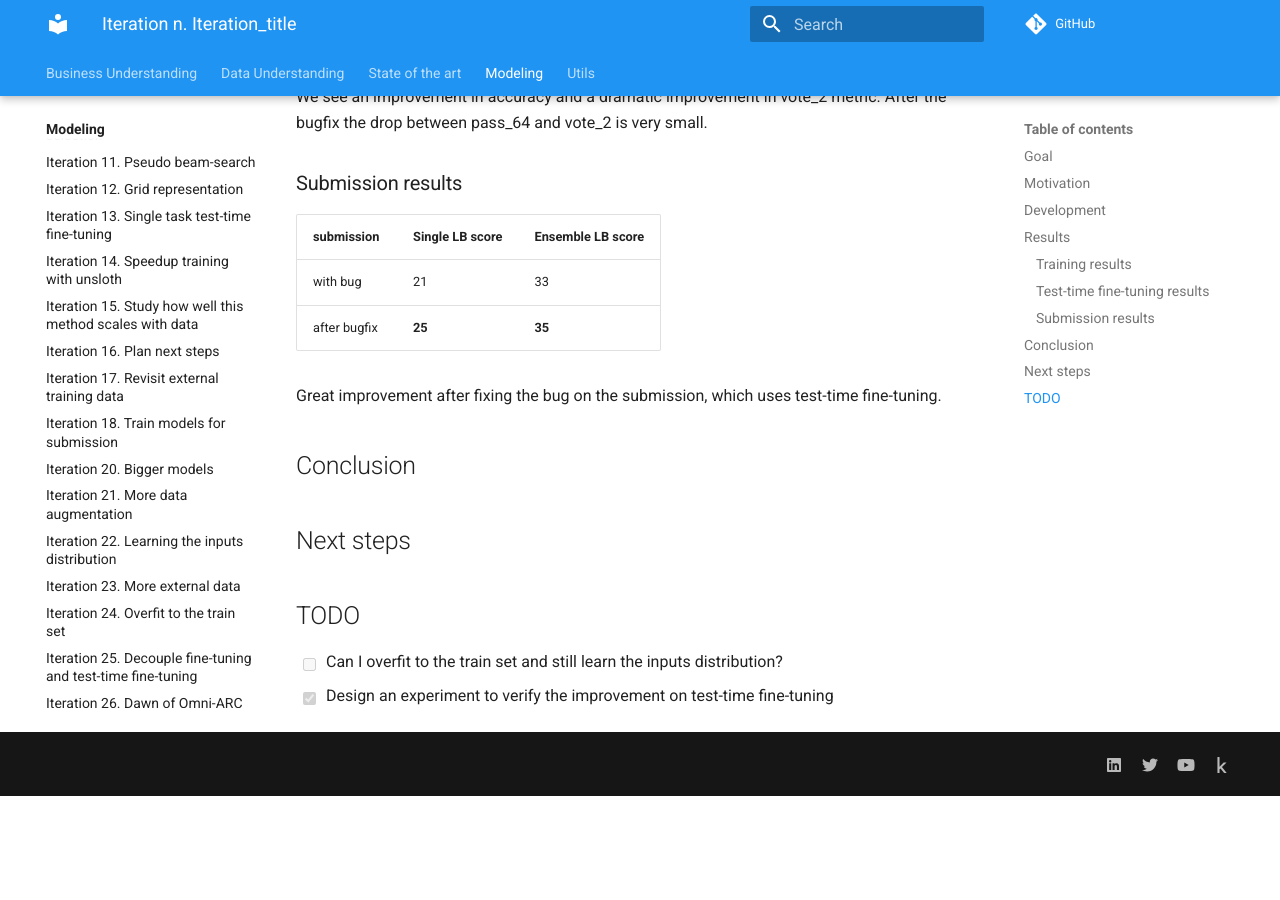
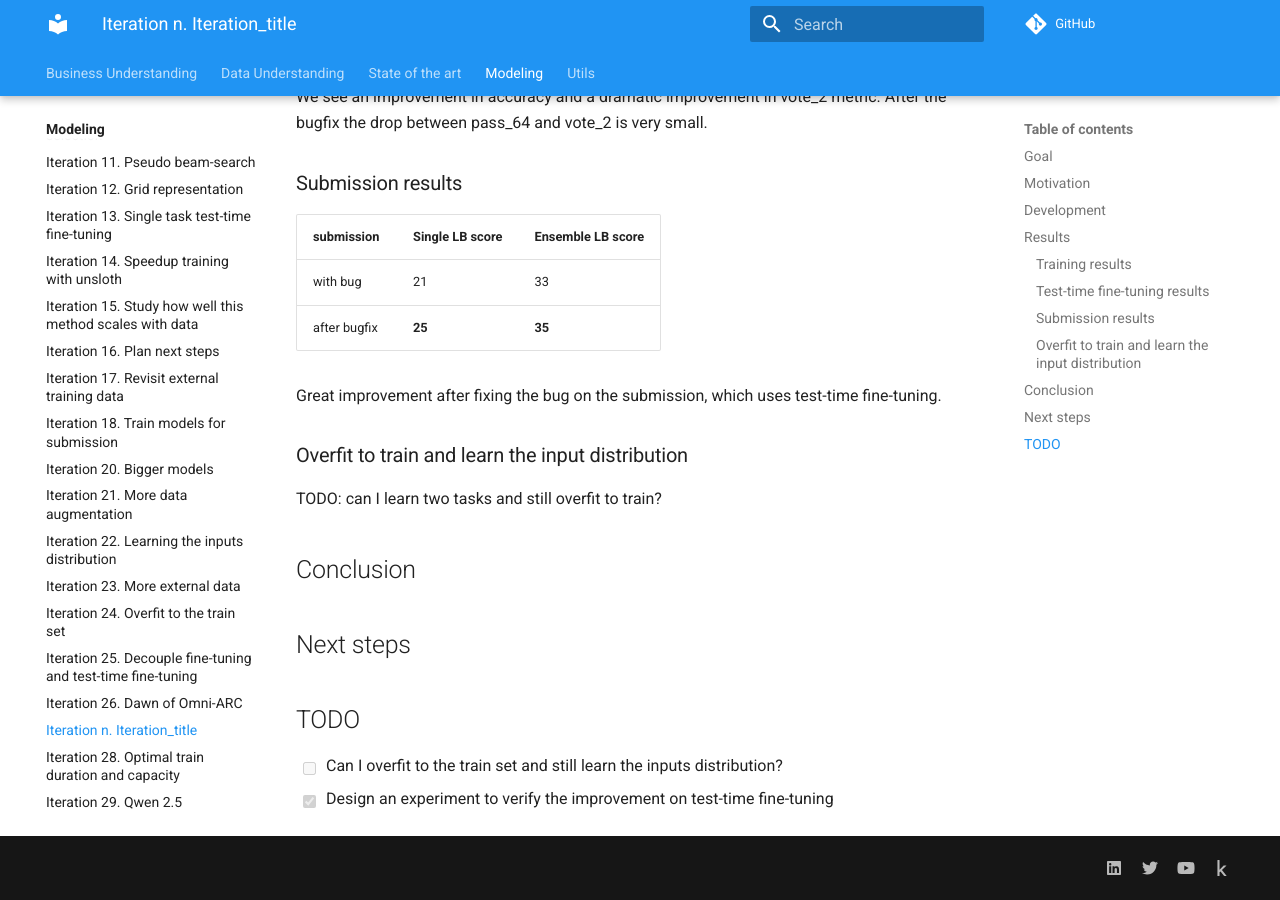
Before and after one commit to zhengjunyao-work/arc24, an MkDocs documentation site: the page built from docs/modeling/Iteration_27_fix_data_augmentation_bug.md, in a window 1280 px wide and 900 px high, scrolled down 1482 px. Built offline with MkDocs 1.6.1 and Material for MkDocs 9.7.7, drawn with Linux system fonts in a browser that asks for light colours; comment, search, counter and statistics services are not loaded; before the commit the page ends 2278 px from its top, so only the background shows below that.

Commit message:
small changes

```diff
--- a/docs/modeling/Iteration_27_fix_data_augmentation_bug.md
+++ b/docs/modeling/Iteration_27_fix_data_augmentation_bug.md
@@ -52,6 +52,10 @@
 
 Great improvement after fixing the bug on the submission, which uses test-time fine-tuning.
 
+### Overfit to train and learn the input distribution
+
+TODO: can I learn two tasks and still overfit to train?
+
 ## Conclusion
 
 ## Next steps
```
Also changed, not shown: 1 other file.
